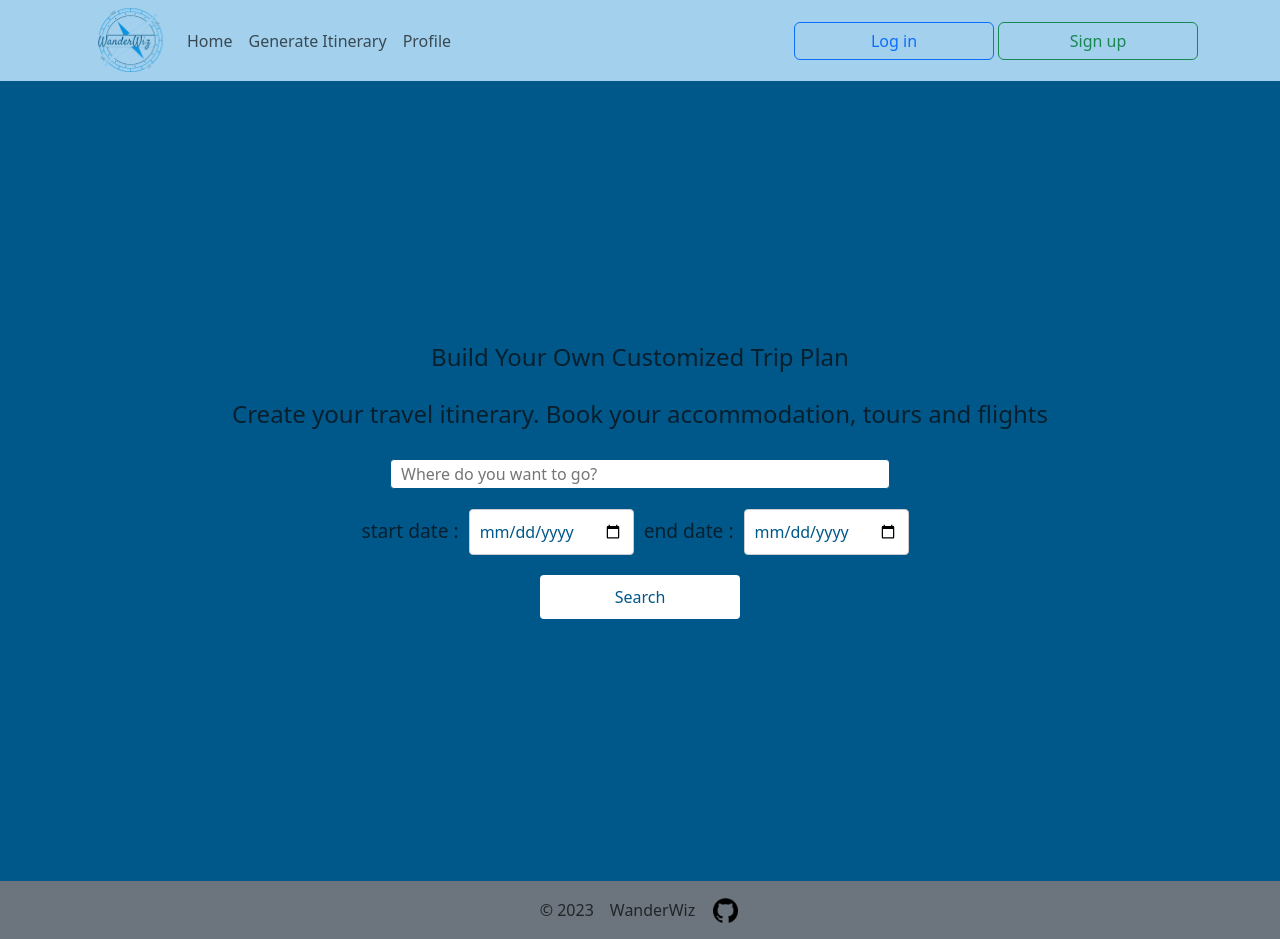
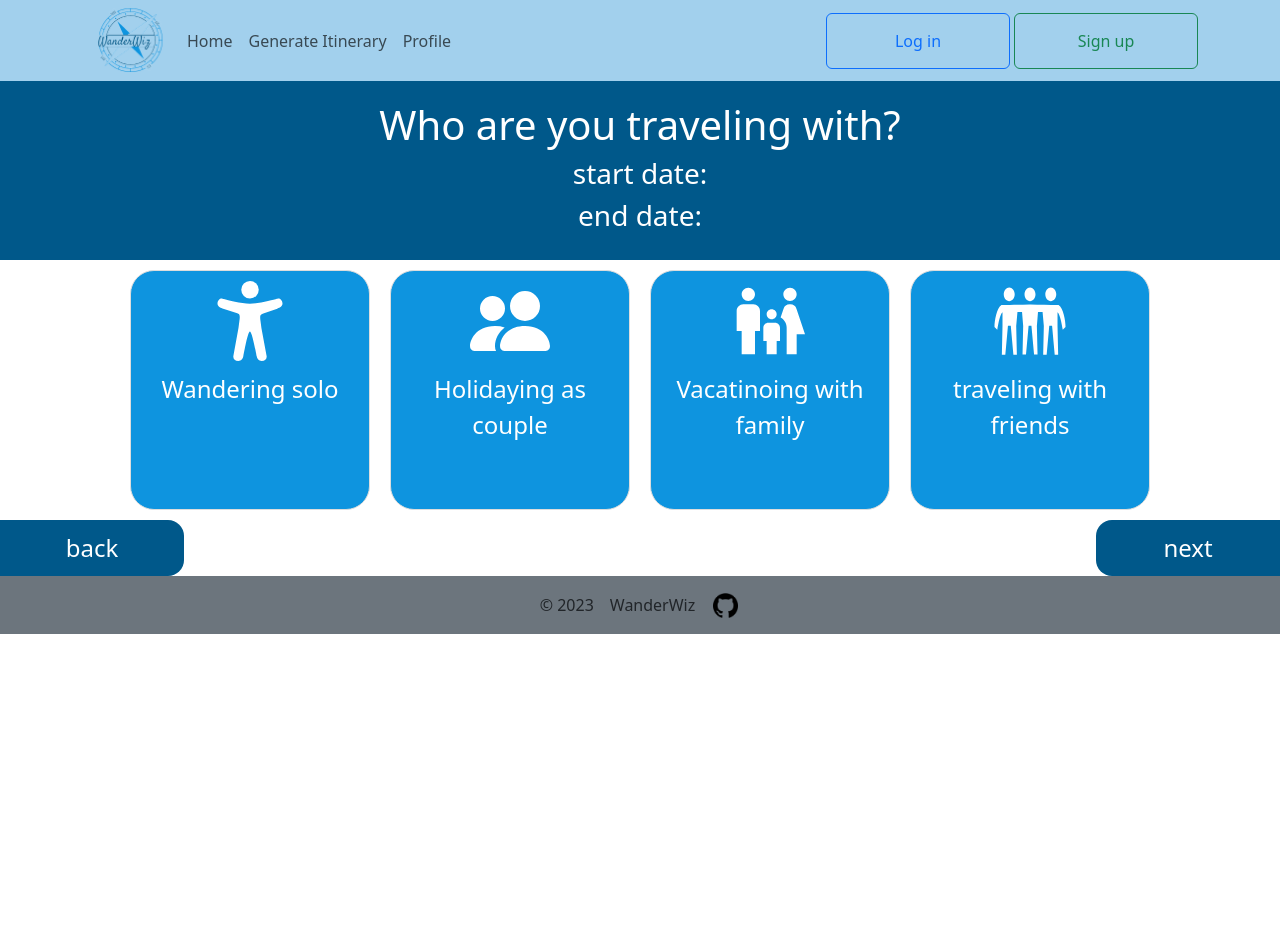
Before and after one commit to harshal2804/WanderWiz, a React (Vite) app in the folder Code/frontend/: page / in a window 1280 px wide. After the commit the page ends 800 px from the top, so only its background shows below. Built offline with nearby package versions, Linux system fonts and the light colour scheme.

Commit message:
create itinerary option page 4

```diff
--- a/Code/frontend/package.json
+++ b/Code/frontend/package.json
@@ -13,7 +13,8 @@
     "bootstrap": "^5.3.2",
     "react": "^18.2.0",
     "react-bootstrap": "^2.8.0",
-    "react-dom": "^18.2.0"
+    "react-dom": "^18.2.0",
+    "react-icons": "^4.11.0"
   },
   "devDependencies": {
     "@types/react": "^18.2.15",
--- a/Code/frontend/src/App.jsx
+++ b/Code/frontend/src/App.jsx
@@ -2,6 +2,7 @@
 import Footer from './components/Footer';
 import { MyNavbar } from './components/myNavbar';
 import ItineraryOption from './pages/ItineraryOption';
+import ItineraryOption4 from './pages/ItineraryOption4';
 import Itineraries from './pages/itineraries';
 
 function App() {
@@ -11,7 +12,7 @@ function App() {
 
       <MyNavbar />
       {/* <Itineraries /> */}
-      <ItineraryOption />
+      <ItineraryOption4 />
       <Footer />
     </>
   )
--- /dev/null
+++ b/Code/frontend/src/css/itineraryOption4.css
@@ -0,0 +1,62 @@
+.App {
+    text-align: center;
+  }
+
+  .App-header {
+    background-color: #00588A;
+    padding: 20px;
+    color: #FFFFFF;
+  }
+
+  .row {
+    display: flex;
+    justify-content: center;
+  }
+
+  .box {
+    border: 1px solid #ddd;
+    color: white;
+    background-color: #0E94DF;
+    border-radius: 3vh;
+    padding: 10px;
+    margin: 10px;
+    height: 30vh;
+    width: 30vh;
+    text-align: center;
+  }
+
+  .icon {
+    font-size: 10vh /* Adjust the font size for your icon */
+  }
+
+  p {
+    margin: 10px 0;
+    font-size: 3vh;
+  }
+
+  .container1
+  {
+    display: flex;
+    justify-content: space-between;
+  }
+  button
+  {
+    width: 23vh;
+    height: 7vh;
+    font-size: x-large;
+    background-color: #00588A;;
+    border-style: none;
+    color: #FFFFFF;
+  }
+
+  #i1
+  {
+      border-top-right-radius: 2vh;
+      border-bottom-right-radius: 2vh;
+  }
+
+  #i2
+  {
+    border-top-left-radius: 2vh;
+    border-bottom-left-radius: 2vh;
+  }
--- /dev/null
+++ b/Code/frontend/src/pages/ItineraryOption4.jsx
@@ -0,0 +1,43 @@
+import React from 'react';
+import '../css/ItineraryOption4.css';
+import { IoAccessibility } from "react-icons/io5";
+import { BsPeopleFill } from "react-icons/bs";
+import { MdFamilyRestroom} from "react-icons/md";
+import { GiThreeFriends} from "react-icons/gi";
+
+function ItineraryOption4() {
+  return (
+    <div className="App">
+      <header className="App-header">
+        <h1>Who are you traveling with?</h1>
+        <h3>start date: </h3>
+        <h3>end date: </h3>
+      </header>
+      <div className="row">
+        <div className="box">
+        <IoAccessibility className="icon">Icon1</IoAccessibility>
+          <p >Wandering solo</p>
+        </div>
+        <div className="box">
+          <BsPeopleFill className="icon">Icon 2</BsPeopleFill>
+          <p>Holidaying as couple</p>
+        </div>
+        <div className="box">
+          <MdFamilyRestroom className="icon">Icon 3</MdFamilyRestroom>
+          <p>Vacatinoing with family</p>
+        </div>
+        <div className="box">
+          <GiThreeFriends className="icon">Icon 4</GiThreeFriends>
+          <p>traveling with friends</p>
+        </div>
+      </div>
+
+      <div className="container1">
+      <div className="back"> <button id="i1">back</button></div>
+      <div className="next"> <button id="i2">next</button></div>
+      </div>
+    </div>
+  );
+}
+
+export default ItineraryOption4;
```
Also changed, not shown: 1 other file (tests, documents, lock files or other folders).
